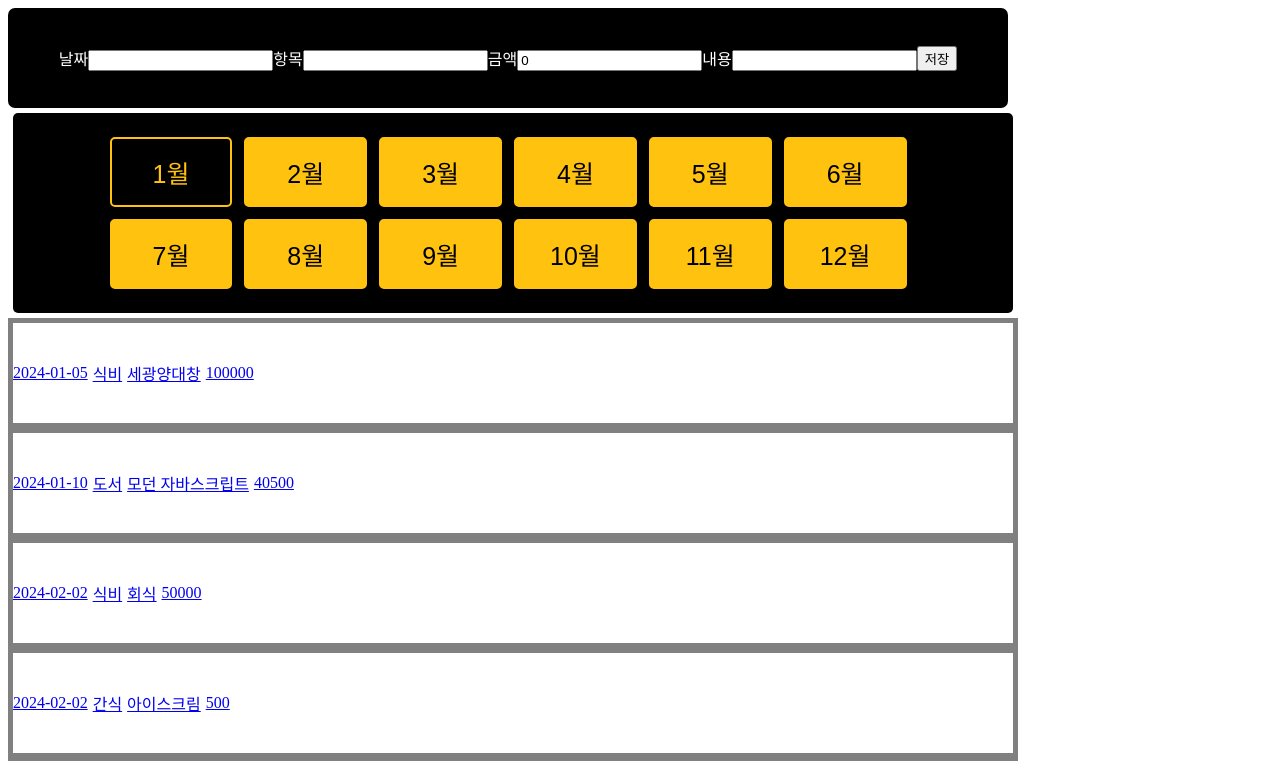
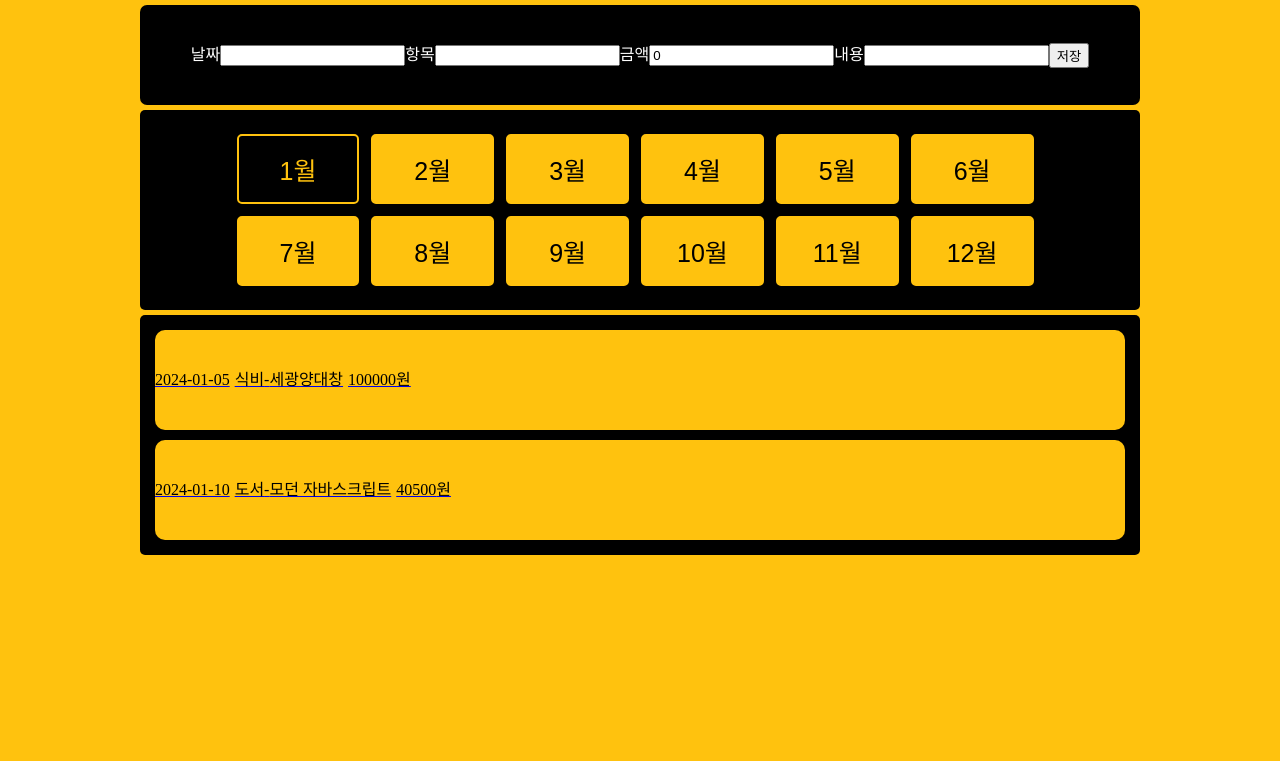
Before and after one commit to ydmaad/React-3-2-assignment, a React (Vite) app: page / in a window 1280 px wide. Shown: the top 761 px of the page. Built offline with nearby package versions, Linux system fonts and the light colour scheme.

Commit message:
props 코드 전송

```diff
--- a/src/index.css
+++ b/src/index.css
@@ -0,0 +1,131 @@
+html,
+body,
+div,
+span,
+applet,
+object,
+iframe,
+h1,
+h2,
+h3,
+h4,
+h5,
+h6,
+p,
+blockquote,
+pre,
+a,
+abbr,
+acronym,
+address,
+big,
+cite,
+code,
+del,
+dfn,
+em,
+img,
+ins,
+kbd,
+q,
+s,
+samp,
+small,
+strike,
+strong,
+sub,
+sup,
+tt,
+var,
+b,
+u,
+i,
+center,
+dl,
+dt,
+dd,
+ol,
+ul,
+li,
+fieldset,
+form,
+label,
+legend,
+table,
+caption,
+tbody,
+tfoot,
+thead,
+tr,
+th,
+td,
+article,
+aside,
+canvas,
+details,
+embed,
+figure,
+figcaption,
+footer,
+header,
+hgroup,
+menu,
+nav,
+output,
+ruby,
+section,
+summary,
+time,
+mark,
+audio,
+video {
+  margin: 0;
+  padding: 0;
+  border: 0;
+  font-size: 100%;
+  font: inherit;
+  vertical-align: baseline;
+}
+/* HTML5 display-role reset for older browsers */
+article,
+aside,
+details,
+figcaption,
+figure,
+footer,
+header,
+hgroup,
+menu,
+nav,
+section {
+  display: block;
+}
+body {
+  line-height: 1;
+}
+ol,
+ul {
+  list-style: none;
+}
+blockquote,
+q {
+  quotes: none;
+}
+blockquote:before,
+blockquote:after,
+q:before,
+q:after {
+  content: "";
+  content: none;
+}
+table {
+  border-collapse: collapse;
+  border-spacing: 0;
+}
+
+body {
+  background-color: #ffc20e;
+  display: flex;
+  justify-content: center;
+  align-items: center;
+}
--- a/src/main.jsx
+++ b/src/main.jsx
@@ -1,6 +1,7 @@
 import React from "react";
 import ReactDOM from "react-dom/client";
 import App from "./App.jsx";
+import "./index.css";
 
 ReactDOM.createRoot(document.getElementById("root")).render(
   <React.StrictMode>
--- a/src/page/Detail.jsx
+++ b/src/page/Detail.jsx
@@ -1,5 +1,14 @@
 import React, { useState } from "react";
 import { useNavigate, useParams } from "react-router-dom";
+import styled from "styled-components";
+
+const DetailWrap = styled.div`
+  background-color: black;
+  color: white;
+  margin: 20px;
+  padding: 20px;
+  border-radius: 5px;
+`;
 
 const Detail = ({ list, setList }) => {
   // console.log(list)
@@ -65,6 +74,7 @@
 
   return (
     <>
+      <DetailWrap>
         <div>
           <div>
             날짜
@@ -92,6 +102,7 @@
         >
           뒤로 가기
         </button>
+      </DetailWrap>
     </>
   );
 };
--- a/src/page/Home.jsx
+++ b/src/page/Home.jsx
@@ -17,6 +17,15 @@
   height: 100px;
 
   border-radius: 7px;
+  margin: 5px;
+`;
+
+const WrapListStyle = styled.div`
+  background-color: black;
+  width: 990px;
+  margin: 5px;
+  border-radius: 5px;
+  padding: 5px;
 `;
 
 const ListStyle = styled.div`
@@ -24,11 +33,14 @@
   flex-direction: row;
   align-items: center;
   gap: 5px;
+  color: black;
 
-  width: 1000px;
+  width: 970px;
   height: 100px;
 
-  border: 5px solid gray;
+  background-color: #ffc20e;
+  border-radius: 10px;
+  margin: 10px;
 `;
 
 const MonthBtnStyle = styled.button`
@@ -63,26 +75,44 @@
 `;
 
 const Home = ({ list, setList }) => {
-  const [date, setDate] = useState("");
-  const [item, setItem] = useState("");
-  const [price, setPrice] = useState(0);
-  const [contents, setContents] = useState("");
+  const [newDate, setNewDate] = useState("");
+  const [newItem, setNewItem] = useState("");
+  const [newAmount, setNewAmount] = useState(0);
+  const [newDescription, setNewDescription] = useState("");
 
-  const saveBtn = () => {
+  const addBtn = () => {
+    const datePattern = /^\d{4}-\d{2}-\d{2}$/;
+    if (!datePattern.test(newDate)) {
+      alert("날짜를 YYYY-MM-DD 형식으로 입력해주세요.");
+      return;
+    }
+
+    const parseAmount = parseInt(newAmount, 10);
+    if (!newItem || parseAmount <= 0) {
+      alert("유효한 항목과 금액을 입력해주세요.");
+      return;
+    }
+
     const newList = {
       id: uuidv4(),
-      date: date,
-      item: item,
-      amount: price,
-      description: contents,
+      date: newDate,
+      item: newItem,
+      amount: parseAmount,
+      description: newDescription,
     };
     setList([...list, newList]);
+    setNewDate("");
+    setNewItem("");
+    setNewAmount("");
+    setNewDescription("");
   };
 
   const month = [1, 2, 3, 4, 5, 6, 7, 8, 9, 10, 11, 12];
 
   const [clickedMonth, setClickedMonth] = useState(1);
   console.log(clickedMonth);
+
+  console.log(list);
 
   return (
     <>
@@ -91,36 +121,36 @@
           <div>
             날짜
             <input
-              type="number"
-              value={date}
-              onChange={(e) => setDate(e.target.value)}
+              type="text"
+              value={newDate}
+              onChange={(e) => setNewDate(e.target.value)}
             />
           </div>
           <div>
             항목
             <input
               type="text"
-              value={item}
-              onChange={(e) => setItem(e.target.value)}
+              value={newItem}
+              onChange={(e) => setNewItem(e.target.value)}
             />
           </div>
           <div>
             금액
             <input
               type="number"
-              value={price}
-              onChange={(e) => setPrice(e.target.value)}
+              value={newAmount}
+              onChange={(e) => setNewAmount(e.target.value)}
             />
           </div>
           <div>
             내용
             <input
               type="text"
-              value={contents}
-              onChange={(e) => setContents(e.target.value)}
+              value={newDescription}
+              onChange={(e) => setNewDescription(e.target.value)}
             />
           </div>
-          <button onClick={saveBtn}>저장</button>
+          <button onClick={addBtn}>저장</button>
         </HeaderStyle>
       </div>
       <WrapMonthBtn>
@@ -135,20 +165,26 @@
         </div>
       </WrapMonthBtn>
 
-      <div>
-        {list.map((data) => {
+      <WrapListStyle>
+        {list
+          .filter((list) => {
+            return parseInt(list.date.split("-")[1]) === clickedMonth;
+          })
+          .map((data) => {
             return (
               <Link key={data.id} to={`/detail/${data.id}`}>
                 <ListStyle>
-                <p>{data.date}</p>
-                <p>{data.item}</p>
-                <p>{data.description}</p>
-                <p>{data.amount}</p>
+                  <span>{data.date}</span>
+
+                  <span>
+                    {data.item}-{data.description}
+                  </span>
+                  <span>{data.amount}원</span>
                 </ListStyle>
               </Link>
             );
           })}
-      </div>
+      </WrapListStyle>
     </>
   );
 };
```
Lines whose indentation alone changed are shown as unchanged.
